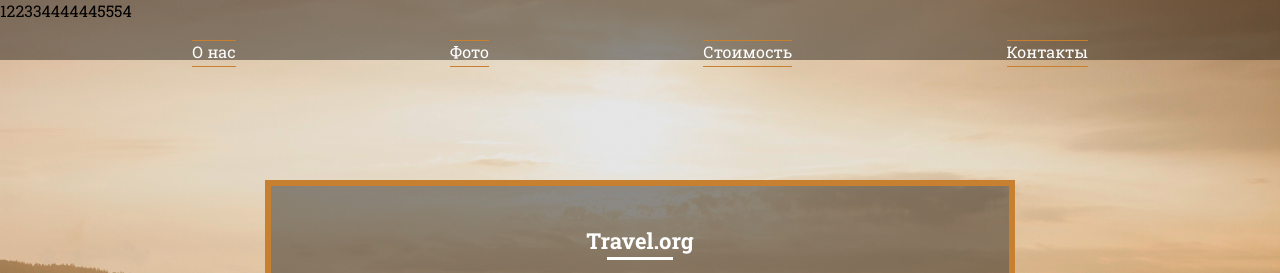
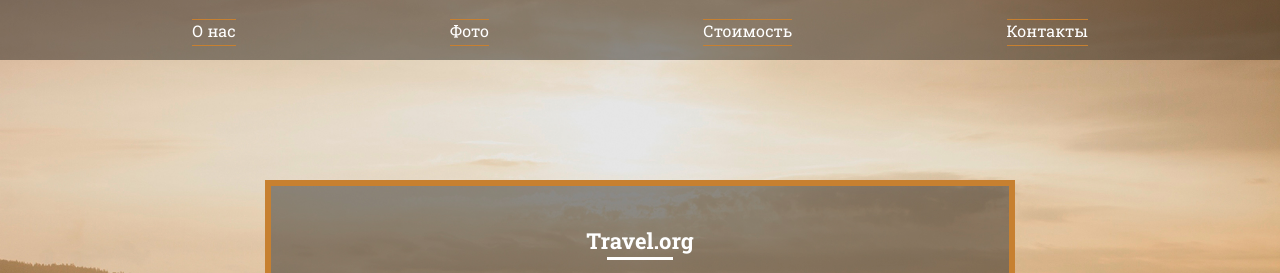
Before and after one commit to Ovchinnikov58/AlexanderOvchinnikov, a plain HTML site: page index.html in a window 1280 px wide. Shown: the top 273 px of the page. Drawn offline with Linux system fonts and the light colour scheme.

Commit message:
2 commit

```diff
--- a/index.html
+++ b/index.html
@@ -10,7 +10,7 @@
 </head>
 <body>
 	<header>
-		<p>122334444445554</p>
+
 		<div class="container">
 			<nav>
 				<ul>
```
